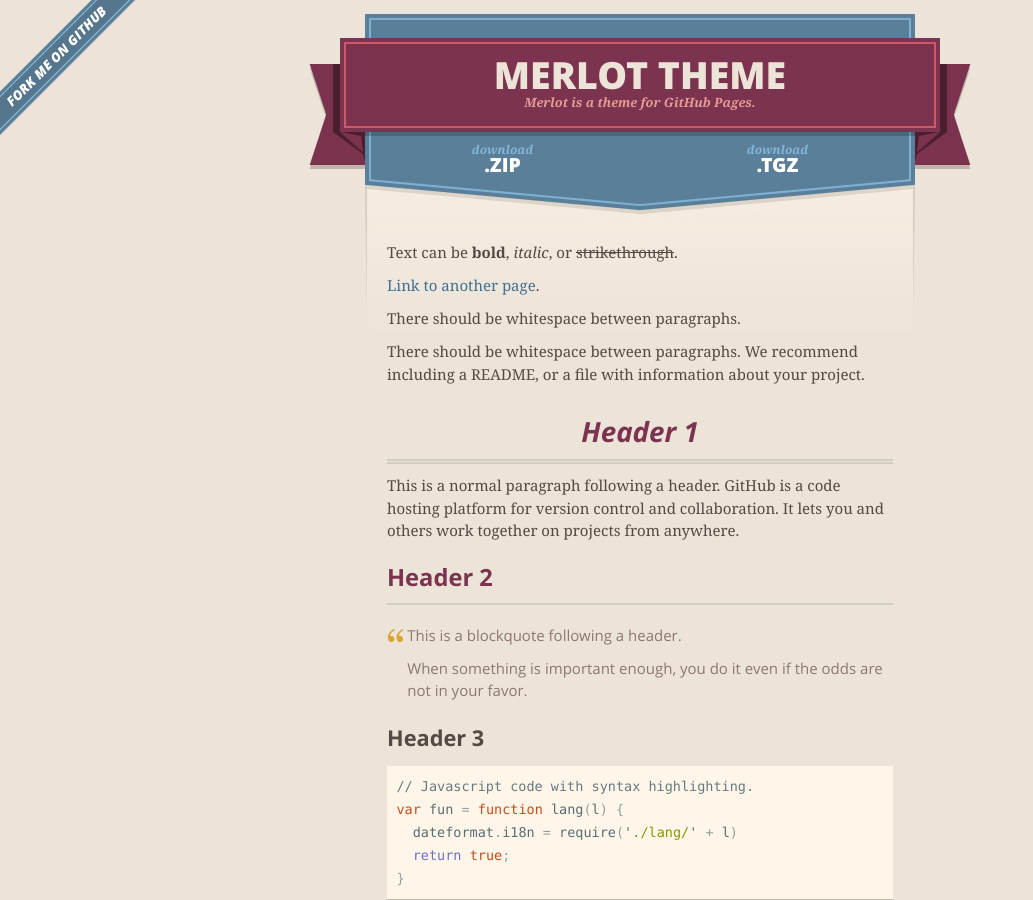
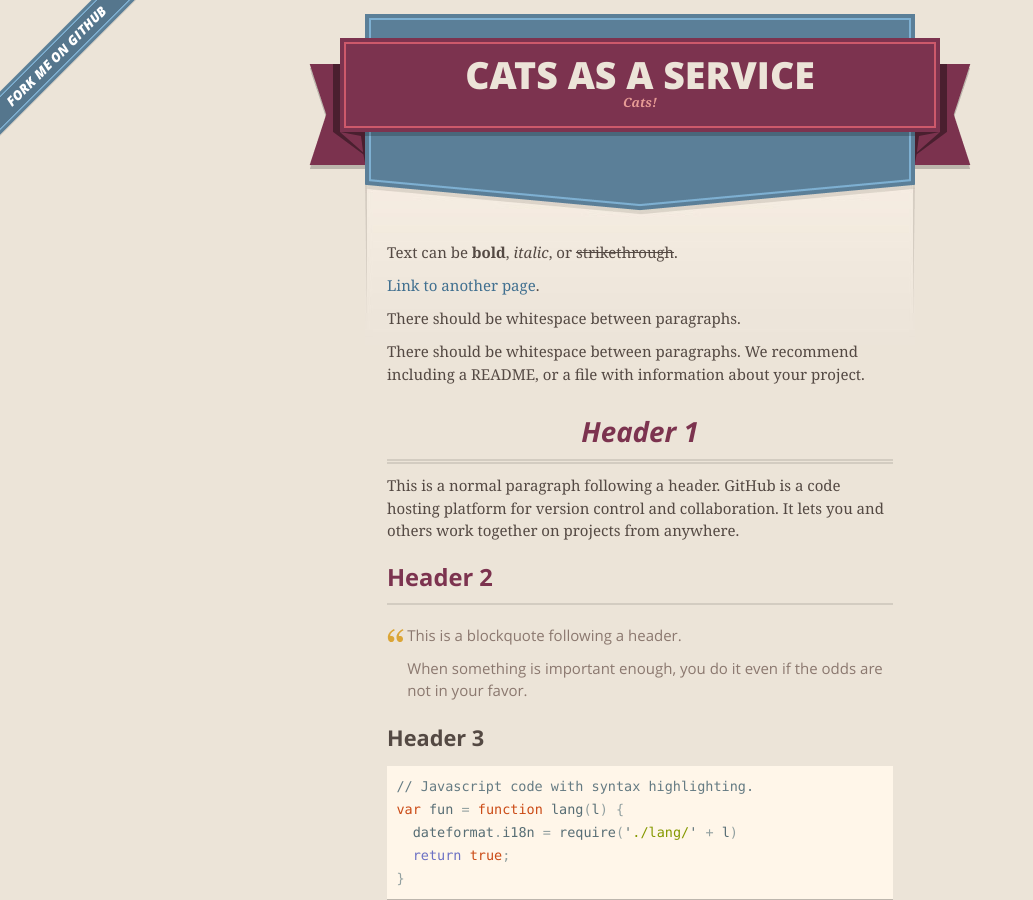
Before and after one commit to ckoys/ckoys.github.io, a Jekyll site: the page built from index.md, in a window 1280 px wide and 900 px high. Shown: the whole window, without its empty margins (0-1033 px from the left). Built offline with Jekyll 4.4.1, drawn with Linux system fonts in a browser that asks for light colours.

Commit message:
Update _config.yml

```diff
--- a/_config.yml
+++ b/_config.yml
@@ -1,5 +1,8 @@
-title: Merlot theme
-description: Merlot is a theme for GitHub Pages.
-show_downloads: true
+title: Cats as a Service
+description: Cats!
+name: Christian Koys, Chromosphere IT
+markdown: kramdown
+permalink: /blog/:year/:month/:day/:title
+show_downloads: false
 google_analytics:
 theme: jekyll-theme-merlot
```
